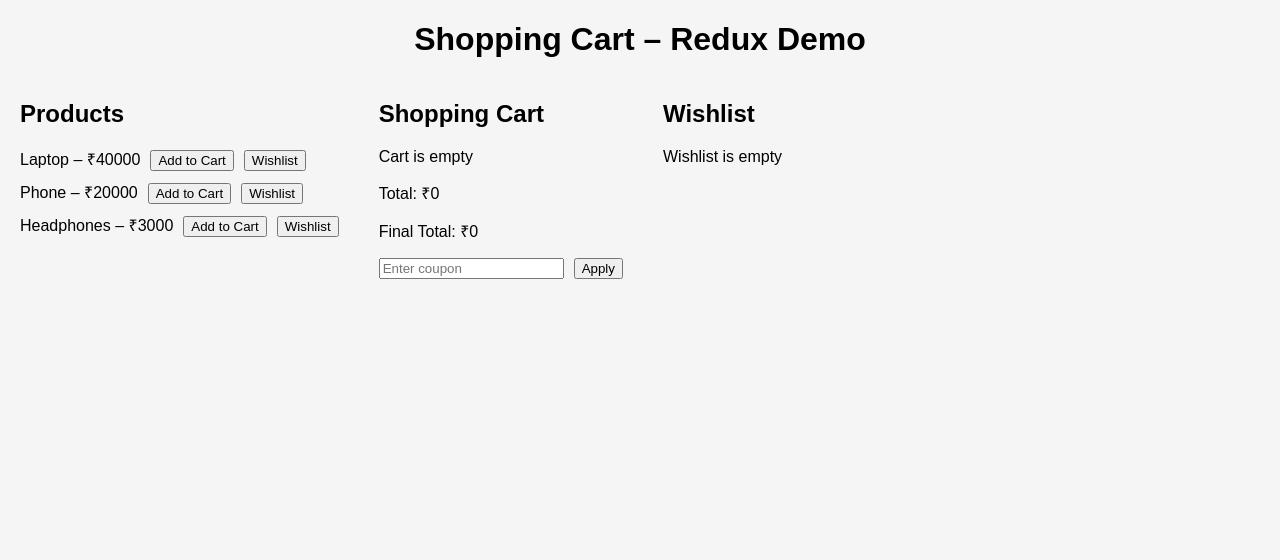
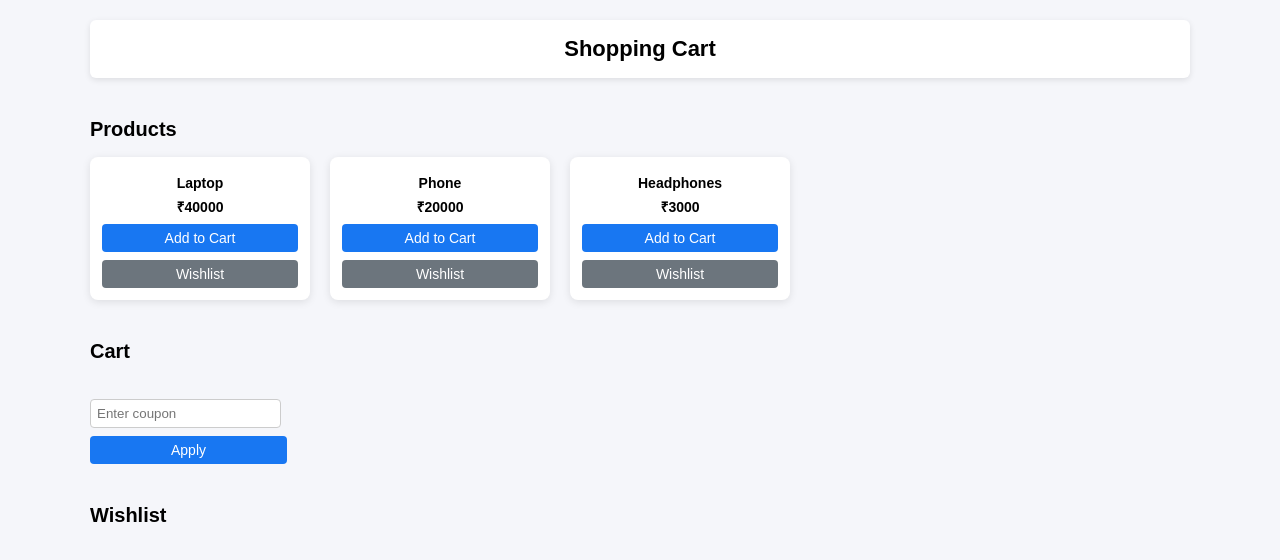
Before and after one commit to acciojob/shopping-cart-redux-akhssm, a React app: page / in a window 1280 px wide. Shown: the top 560 px of the page. Built offline with nearby package versions, Linux system fonts and the light colour scheme.

Commit message:
Made changes

```diff
--- a/src/App.js
+++ b/src/App.js
@@ -2,17 +2,31 @@ import React from "react";
 import ProductList from "./components/ProductList";
 import Cart from "./components/Cart";
 import Wishlist from "./components/Wishlist";
-import "./styles.css";
+import "./styles/App.css";
 
 function App() {
   return (
-    <div className="app">
-      <h1>Shopping Cart – Redux Demo</h1>
-      <div style={{ display: "flex", gap: 40 }}>
+    <div className="container">
+      <nav className="navbar-expand-lg">
+        <div className="text-center">
+          <h3>Shopping Cart</h3>
+        </div>
+      </nav>
+
+      <section>
+        <h3>Products</h3>
         <ProductList />
+      </section>
+
+      <section>
+        <h3>Cart</h3>
         <Cart />
+      </section>
+
+      <section>
+        <h3>Wishlist</h3>
         <Wishlist />
-      </div>
+      </section>
     </div>
   );
 }
--- a/src/components/Cart.js
+++ b/src/components/Cart.js
@@ -11,34 +11,51 @@ import {
 function Cart() {
   const { cart, discount } = useSelector((state) => state);
   const dispatch = useDispatch();
-  const [couponCode, setCouponCode] = useState("");
-
-  const total = cart.reduce((acc, p) => acc + p.price * p.qty, 0);
-  const discountAmount = (total * discount) / 100;
-  const finalTotal = total - discountAmount;
+  const [coupon, setCoupon] = useState("");
 
   return (
-    <div>
-      <h2>Shopping Cart</h2>
-      {cart.length === 0 && <p>Cart is empty</p>}
+    <div className="cart-grid">
       {cart.map((p) => (
-        <div key={p.id}>
-          {p.name} – ₹{p.price} x {p.qty}
-          <button onClick={() => dispatch(increaseQty(p.id))}>+</button>
-          <button onClick={() => dispatch(decreaseQty(p.id))}>-</button>
-          <button onClick={() => dispatch(removeFromCart(p.id))}>Remove</button>
+        <div className="custom-card card" key={p.id}>
+          <div className="card-body">
+            <p>{p.name}</p>
+            <p>₹{p.price}</p>
+            <p>Qty: {p.qty}</p>
+
+            <button
+              className="btn btn-success"
+              onClick={() => dispatch(increaseQty(p.id))}
+            >
+              +
+            </button>
+            <button
+              className="btn btn-warning"
+              onClick={() => dispatch(decreaseQty(p.id))}
+            >
+              -
+            </button>
+            <button
+              className="btn btn-danger"
+              onClick={() => dispatch(removeFromCart(p.id))}
+            >
+              Remove
+            </button>
+          </div>
         </div>
       ))}
-      <p>Total: ₹{total}</p>
-      {discount > 0 && <p>Discount: ₹{discountAmount}</p>}
-      <p>Final Total: ₹{finalTotal}</p>
-      <div>
+
+      <div className="coupon-section">
         <input
           placeholder="Enter coupon"
-          value={couponCode}
-          onChange={(e) => setCouponCode(e.target.value)}
+          value={coupon}
+          onChange={(e) => setCoupon(e.target.value)}
         />
-        <button onClick={() => dispatch(applyCoupon(couponCode))}>Apply</button>
+        <button
+          className="btn btn-primary"
+          onClick={() => dispatch(applyCoupon(coupon))}
+        >
+          Apply
+        </button>
       </div>
     </div>
   );
--- a/src/components/ProductList.js
+++ b/src/components/ProductList.js
@@ -3,7 +3,7 @@ import React from "react";
 import { useDispatch } from "react-redux";
 import { addToCart, addToWishlist } from "../redux/actions";
 
-const sampleProducts = [
+const products = [
   { id: 1, name: "Laptop", price: 40000 },
   { id: 2, name: "Phone", price: 20000 },
   { id: 3, name: "Headphones", price: 3000 },
@@ -13,13 +13,25 @@ function ProductList() {
   const dispatch = useDispatch();
 
   return (
-    <div>
-      <h2>Products</h2>
-      {sampleProducts.map((p) => (
-        <div key={p.id} style={{ marginBottom: 10 }}>
-          {p.name} – ₹{p.price}
-          <button onClick={() => dispatch(addToCart(p))}>Add to Cart</button>
-          <button onClick={() => dispatch(addToWishlist(p))}>Wishlist</button>
+    <div className="product-grid">
+      {products.map((p) => (
+        <div className="custom-card card" key={p.id}>
+          <div className="card-body">
+            <p>{p.name}</p>
+            <p>₹{p.price}</p>
+            <button
+              className="btn btn-primary"
+              onClick={() => dispatch(addToCart(p))}
+            >
+              Add to Cart
+            </button>
+            <button
+              className="btn btn-secondary"
+              onClick={() => dispatch(addToWishlist(p))}
+            >
+              Wishlist
+            </button>
+          </div>
         </div>
       ))}
     </div>
--- a/src/components/Wishlist.js
+++ b/src/components/Wishlist.js
@@ -8,16 +8,26 @@ function Wishlist() {
   const dispatch = useDispatch();
 
   return (
-    <div>
-      <h2>Wishlist</h2>
-      {wishlist.length === 0 && <p>Wishlist is empty</p>}
+    <div className="wishlist-grid">
       {wishlist.map((p) => (
-        <div key={p.id}>
-          {p.name} – ₹{p.price}
-          <button onClick={() => dispatch(addToCart(p))}>Add to Cart</button>
-          <button onClick={() => dispatch(removeFromWishlist(p.id))}>
-            Remove
-          </button>
+        <div className="custom-card card" key={p.id}>
+          <div className="card-body">
+            <p>{p.name}</p>
+            <p>₹{p.price}</p>
+
+            <button
+              className="btn btn-primary"
+              onClick={() => dispatch(addToCart(p))}
+            >
+              Add to Cart
+            </button>
+            <button
+              className="btn btn-danger"
+              onClick={() => dispatch(removeFromWishlist(p.id))}
+            >
+              Remove
+            </button>
+          </div>
         </div>
       ))}
     </div>
```
